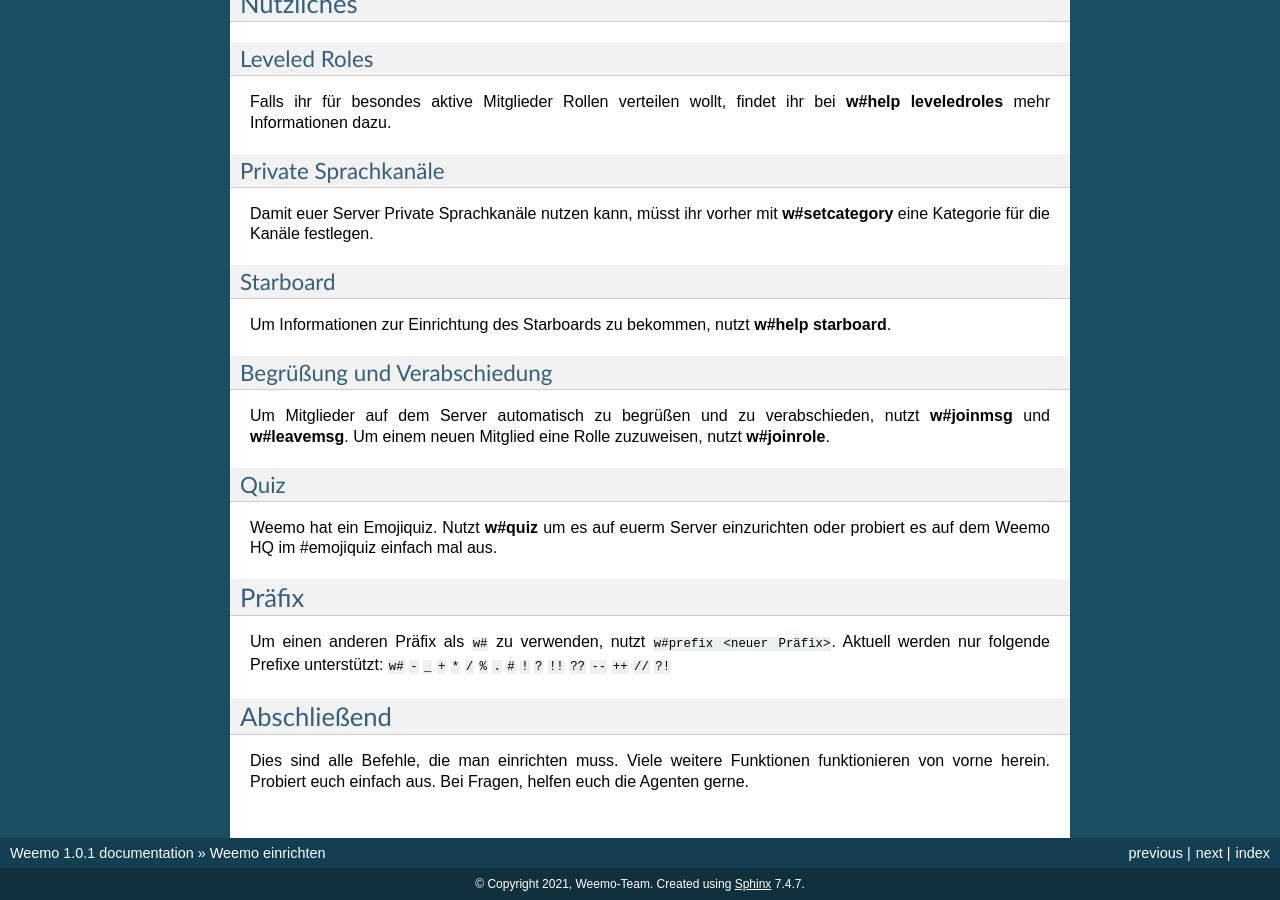
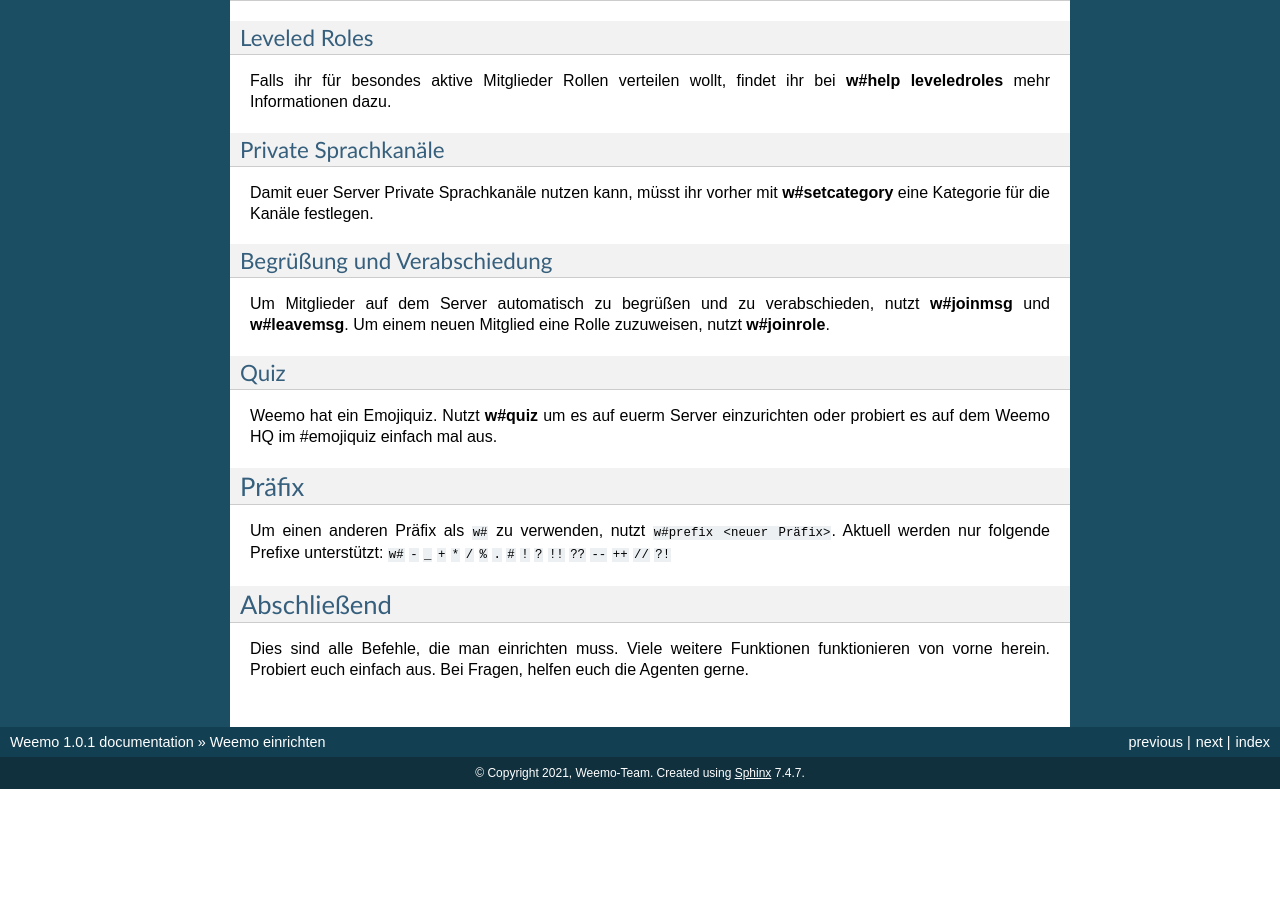
Before and after one commit to niborus/weemo-doc, a Sphinx documentation site: the page built from docs/einrichten.rst, in a window 1280 px wide and 900 px high, scrolled down 1611 px. Built offline with Sphinx 7.4.7, drawn with Linux system fonts in a browser that asks for light colours; after the commit the page ends 2400 px from its top, so only the background shows below that.

Commit message:
Entfernen des Starboards

```diff
--- a/docs/einrichten.rst
+++ b/docs/einrichten.rst
@@ -73,11 +73,6 @@
 
 Damit euer Server Private Sprachkanäle nutzen kann, müsst ihr vorher mit **w#setcategory** eine Kategorie für die Kanäle festlegen.
 
-Starboard
----------
-
-Um Informationen zur Einrichtung des Starboards zu bekommen, nutzt **w#help starboard**.
-
 Begrüßung und Verabschiedung
 ----------------------------
 
```
